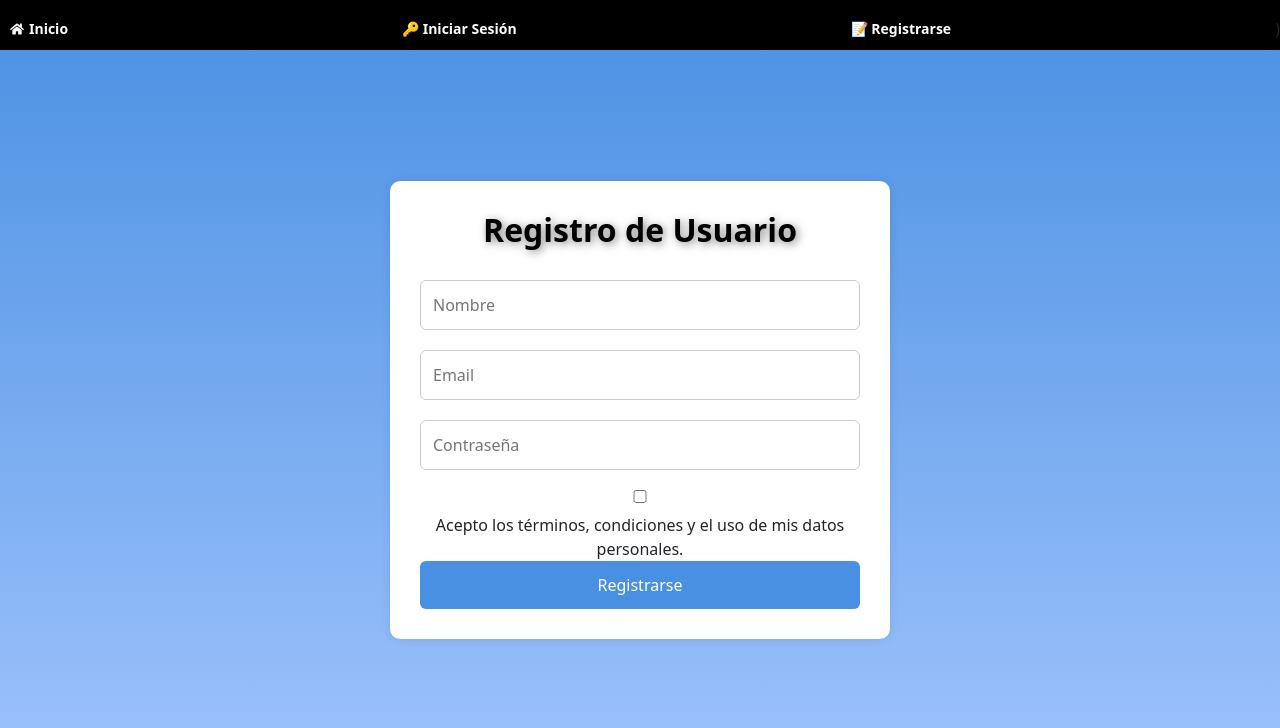
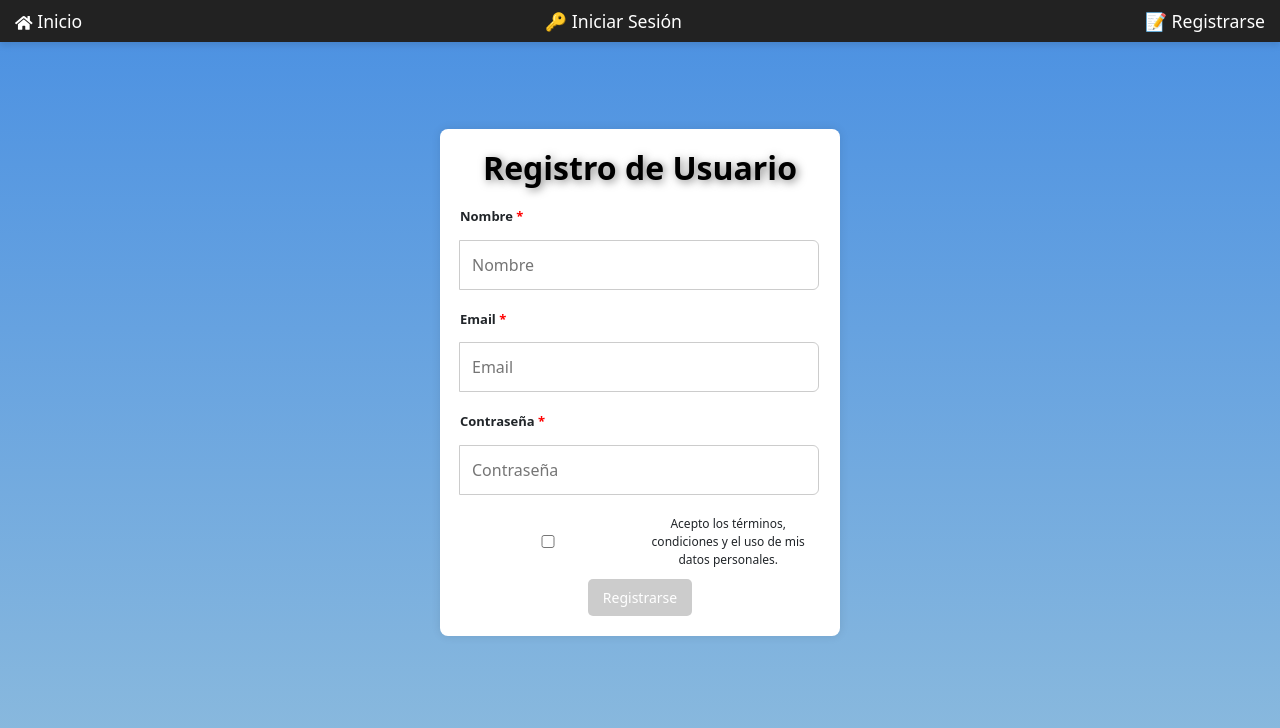
Before and after one commit to joseyonfa919/TFM_Proyecto, a React (Create React App) app in the folder frontend/: page /register in a window 1280 px wide. Shown: the top 728 px of the page. Built offline with nearby package versions, Linux system fonts and the light colour scheme.

Commit message:
Modificaciones 16-02-2025

```diff
--- a/frontend/src/components/Navbar.js
+++ b/frontend/src/components/Navbar.js
@@ -6,8 +6,8 @@ import '../style/Navbar.css';
 function Navbar() {
   const [isOpen, setIsOpen] = useState(false);
   const token = localStorage.getItem('token');
+  const location = useLocation();
   const navigate = useNavigate();
-  const location = useLocation();
 
   const handleLogout = () => {
     localStorage.removeItem('token');
@@ -16,17 +16,15 @@ function Navbar() {
     navigate('/');
   };
 
+
+
   const handleNavigateToChangePassword = () => {
     navigate('/change-password');
   };
-
-  const isAuthPage = location.pathname === "/login" || location.pathname === "/register";
+  const isAuthPage = location.pathname === "/login" || location.pathname === "/register"|| location.pathname === "/forgot-password";
 
   return (
-    <>
-      <div>
-        <div className="navbar">
-          {/* Opción de inicio alineada con las demás */}
+    <nav className="navbar">
       <Link to={token ? "/WelcomePage" : "/"} className="nav-item">
             <FaHome className="icon" /> Inicio
           </Link>
@@ -47,16 +45,13 @@ function Navbar() {
               <Link to="/multimodal" className="nav-item">🗣️ Interacción por Voz</Link>
               <Link to="/create-timeline" className="nav-item">📜 Crear Recuerdo</Link>
               <Link to="/timeline" className="nav-item">📑 Mis Recuerdos</Link>
-            </>
-          ) : null}
 
-
-          {token && (
           <div className="profile-container">
-              {/* Icono del perfil */}
-              <FaUserCircle size={30} className="profile-icon" onClick={() => setIsOpen(!isOpen)} />
-
-              {/* Menú desplegable */}
+            <FaUserCircle
+              size={30}
+              className="profile-icon"
+              onClick={() => setIsOpen(!isOpen)}
+            />
             {isOpen && (
               <div className="dropdown">
                 <ul className="menu-list">
@@ -66,13 +61,14 @@ function Navbar() {
               </div>
             )}
           </div>
+        </>
+      ) : (
+        <>
+          <Link to="/login" className="link">Iniciar Sesión</Link>
+          <Link to="/register" className="link">Registrarse</Link>
+        </>
       )}
-
-          )
-        </div>
-
-      </div>
-    </>
+    </nav>
   );
 }
 
--- a/frontend/src/pages/ForgotPassword.js
+++ b/frontend/src/pages/ForgotPassword.js
@@ -1,43 +1,62 @@
 import React, { useState } from 'react';
 import axios from 'axios';
-import Navbar from '../components/Navbar'; // Componente de navegación
+import { useNavigate } from 'react-router-dom';
+import Navbar from '../components/Navbar';
+import '../style/ForgotPassword.css';
 
-function ForgotPassword() {
+const ForgotPassword = () => {
     const [email, setEmail] = useState('');
     const [message, setMessage] = useState('');
+    const [loading, setLoading] = useState(false);
+    const navigate = useNavigate();
 
     const handleForgotPassword = async (e) => {
         e.preventDefault();
+        setLoading(true);
+        setMessage('');
+
         try {
             const response = await axios.post('http://127.0.0.1:5000/forgot-password', { email });
             setMessage(response.data.message);
+            setEmail(''); // 🔹 Esto limpiará la caja de texto después de enviar el formulario
         } catch (error) {
             console.error(error);
             setMessage(error.response?.data?.message || 'Error al enviar la solicitud.');
         }
+
+        setLoading(false);
     };
 
     return (
-        <div><Navbar /> {/* Renderiza el componente de barra de navegación. */}
-        <div style={{ textAlign: 'center', marginTop: '50px' }}>
-            <h2>Recuperación de Contraseña</h2>
+        <>
+            <Navbar />
+            <div className="forgot-password-container">
+                <div className="forgot-password-card">
+                    <h2 className="forgot-password-title">Recuperación de Contraseña</h2>
+                    <p className="forgot-password-text">
+                        Ingresa tu correo y te enviaremos un enlace para restablecer tu contraseña.
+                    </p>
                     <form onSubmit={handleForgotPassword}>
                         <input
                             type="email"
                             placeholder="Ingresa tu correo"
                             value={email}
                             onChange={(e) => setEmail(e.target.value)}
-                    style={{ margin: '10px', padding: '8px' }}
+                            className="forgot-password-input"
+                            required
                         />
-                <br />
-                <button type="submit" style={{ padding: '8px 16px' }}>
-                    Enviar
+                        <button type="submit" className="forgot-password-button" disabled={loading}>
+                            {loading ? 'Enviando...' : 'Enviar'}
                         </button>
                     </form>
-            {message && <p>{message}</p>}
+                    {message && <p className="forgot-password-message">{message}</p>}
+                    <button onClick={() => navigate('/login')} className="back-to-login">
+                        Volver a Iniciar Sesión
+                    </button>
                 </div>
             </div>
+        </>
     );
-}
+};
 
 export default ForgotPassword;
--- a/frontend/src/pages/Register.js
+++ b/frontend/src/pages/Register.js
@@ -9,6 +9,8 @@ function Register() {
   const [email, setEmail] = useState('');
   const [password, setPassword] = useState('');
   const [consent, setConsent] = useState(false);
+  const [errorMessage, setErrorMessage] = useState('');
+  const [errors, setErrors] = useState({}); // Estado para errores visuales
   const navigate = useNavigate();
 
   useEffect(() => {
@@ -19,6 +21,25 @@ function Register() {
   }, []);
 
   const handleRegister = async () => {
+    setErrorMessage('');
+    let newErrors = {};
+
+    // ✅ Validación de campos obligatorios
+    if (!name.trim()) newErrors.name = true;
+    if (!email.trim()) newErrors.email = true;
+    if (!password.trim()) newErrors.password = true;
+    if (Object.keys(newErrors).length > 0) {
+      setErrors(newErrors);
+      setErrorMessage('Todos los campos son obligatorios.');
+      return;
+    }
+
+    // ✅ Validación de aceptación de términos
+    if (!consent) {
+      setErrorMessage('Debes aceptar los términos y condiciones.');
+      return;
+    }
+
     try {
       console.log({ name, email, password });
       const response = await axios.post('http://127.0.0.1:5000/register', {
@@ -26,13 +47,14 @@ function Register() {
         email,
         password,
       });
+
       alert(response.data.message);
       navigate('/login');
     } catch (error) {
       if (error.response && error.response.data.message) {
-        alert(error.response.data.message);
+        setErrorMessage(error.response.data.message);
       } else {
-        alert('Error desconocido al registrar el usuario.');
+        setErrorMessage('Error desconocido al registrar el usuario.');
       }
     }
   };
@@ -43,24 +65,55 @@ function Register() {
       <div className="register-container">
         <div className="register-box">
           <h2 className="register-title">Registro de Usuario</h2>
+
+          {/* Mensaje de error si hay campos vacíos */}
+          {errorMessage && <p className="error-message">{errorMessage}</p>}
+
+          <div className="input-group">
+            <label className="input-label">Nombre <span className="required">*</span></label>
             <input
               type="text"
               placeholder="Nombre"
               value={name}
-          onChange={(e) => setName(e.target.value)}
+              onChange={(e) => {
+                setName(e.target.value);
+                setErrors({ ...errors, name: false });
+              }}
+              className={`register-input ${errors.name ? 'input-error' : ''}`}
+              required
             />
+          </div>
+
+          <div className="input-group">
+            <label className="input-label">Email <span className="required">*</span></label>
             <input
               type="email"
               placeholder="Email"
               value={email}
-          onChange={(e) => setEmail(e.target.value)}
+              onChange={(e) => {
+                setEmail(e.target.value);
+                setErrors({ ...errors, email: false });
+              }}
+              className={`register-input ${errors.email ? 'input-error' : ''}`}
+              required
             />
+          </div>
+
+          <div className="input-group">
+            <label className="input-label">Contraseña <span className="required">*</span></label>
             <input
               type="password"
               placeholder="Contraseña"
               value={password}
-          onChange={(e) => setPassword(e.target.value)}
+              onChange={(e) => {
+                setPassword(e.target.value);
+                setErrors({ ...errors, password: false });
+              }}
+              className={`register-input ${errors.password ? 'input-error' : ''}`}
+              required
             />
+          </div>
+
           <div className="terms-container">
             <input
               type="checkbox"
@@ -72,6 +125,7 @@ function Register() {
               Acepto los términos, condiciones y el uso de mis datos personales.
             </label>
           </div>
+
           <button
             onClick={handleRegister}
             disabled={!consent}
--- /dev/null
+++ b/frontend/src/style/ForgotPassword.css
@@ -0,0 +1,87 @@
+/* Fondo general igual al de Login */
+.forgot-password-container {
+    display: flex;
+    justify-content: center;
+    align-items: center;
+    height: 80vh;
+}
+
+/* Tarjeta contenedora */
+.forgot-password-card {
+    background: white;
+    padding: 20px;
+    border-radius: 12px;
+    box-shadow: 0 4px 10px rgba(0, 0, 0, 0.2);
+    text-align: center;
+    width: 450px;
+    margin-top: 50px; /* Ajuste para alineación */
+}
+
+/* Título */
+.forgot-password-title {
+    font-size: 24px;
+    font-weight: bold;
+    color: #333;
+    margin-bottom: 20px;
+}
+
+/* Texto de instrucciones */
+.forgot-password-text {
+    font-size: 14px;
+    color: #555;
+    margin-bottom: 20px;
+}
+
+/* Campo de entrada */
+.forgot-password-input {
+    width: 100%;
+    padding: 12px;
+    margin: 10px 0;
+    border: 1px solid #ccc;
+    border-radius: 8px;
+    font-size: 16px;
+    outline: none;
+}
+
+.forgot-password-input:focus {
+    border-color: #4A90E2;
+}
+
+/* Botón */
+.forgot-password-button {
+    width: 100%;
+    padding: 12px;
+    background-color: #007BFF;
+    color: white;
+    border: none;
+    border-radius: 8px;
+    font-size: 16px;
+    cursor: pointer;
+    transition: 0.3s;
+}
+
+.forgot-password-button:hover {
+    background-color: #0056b3;
+}
+
+/* Mensaje de respuesta */
+.forgot-password-message {
+    margin-top: 10px;
+    font-size: 14px;
+    color: #28a745;
+}
+
+/* Botón de volver a login */
+.back-to-login {
+    margin-top: 15px;
+    background: none;
+    border: none;
+    color: #007BFF;
+    font-size: 14px;
+    cursor: pointer;
+    text-decoration: underline;
+}
+
+.back-to-login:hover {
+    color: #0056b3;
+}
--- a/frontend/src/style/Navbar.css
+++ b/frontend/src/style/Navbar.css
@@ -1,123 +1,64 @@
-.navbar a {
-    color: white !important;
-    /* Asegura que los enlaces se mantengan en blanco */
-    text-decoration: none;
-    font-weight: bold;
-    font-size: 14px;
-    display: flex;
-    align-items: center;
-    gap: 5px;
-    padding:  10px;
-    border-radius: 5px;
-    transition: background 0.3s ease, color 0.3s ease;
+.navbar {
 
-}
-
-.navbar {
     display: flex;
     align-items: center;
     justify-content: space-between;
-    background-color: #1a1a1a;
-    padding: 5px 10px;
-    position: fixed;
-    top: 0;
-    width: 100%;
-    z-index: 1000;
-    height: 50px;
-    /* Fijar altura */
+    background-color: #222; /* Color oscuro elegante */
+    padding: 10px 20px;
+    box-shadow: 0px 4px 6px rgba(0, 0, 0, 0.1);
 }
 
-/* Al pasar el cursor */
-.navbar a:hover {
-    background: rgba(255, 255, 255, 0.2);
-    color: #f0f0f0;
-    /* Asegura que el color no cambie */
+.nav-item {
+    color: white;
+    text-decoration: none;
+    margin: 0 15px;
+    font-size: 1.1rem;
+    transition: color 0.3s ease-in-out;
 }
 
-/* Contenedor de enlaces en la barra */
-.nav-links {
-    display: flex;
-    /* Coloca los elementos en una fila */
-    flex-direction: row;
-    /* Asegura que se mantengan en línea */
-    flex-wrap: nowrap;
-    /* Evita que se desplacen a una segunda línea */
-    justify-content: center;
-    /* Centra los elementos horizontalmente */
-    align-items: center;
-    /* Centra los elementos verticalmente */
-    gap: 20px;
-    /* Espaciado entre enlaces */
-    overflow: hidden;
-    /* Evita desbordamientos */
+.nav-item:hover {
+    color: #f8b400; /* Color amarillo dorado al pasar el mouse */
 }
 
-.navbar ul {
-
-    align-items: center;
-    gap: 15px;
-    list-style: none;
-    flex-wrap: nowrap;
-}
-
-/* Contenedor del perfil de usuario */
 .profile-container {
     position: relative;
     display: flex;
     align-items: center;
 }
 
-/* Icono del perfil */
 .profile-icon {
     color: white;
-    transition: color 0.3s ease;
-    /* Transición suave al pasar el mouse */
+    cursor: pointer;
+    transition: transform 0.3s ease-in-out;
 }
 
 .profile-icon:hover {
-    color: #ddd;
-    /* Cambia el color al pasar el cursor */
+    transform: scale(1.1);
 }
-
-
 
 .dropdown {
     position: absolute;
-    top: 100px; /* Ajusta la distancia hacia abajo */
-    right: 30px; /* Mantiene el menú alineado a la derecha */
-    background-color: white;
-    border-radius: 8px;
+    top: 40px;
+    right: 0;
+    background-color: #333;
+    color: white;
+    border-radius: 5px;
     box-shadow: 0px 4px 6px rgba(0, 0, 0, 0.2);
-    padding: 10px;
-    min-width: 220px;
-    z-index: 1000;
+    width: 150px;
 }
 
-main {
-    padding-top: 80px; /* Ajusta según la altura de la navbar */
-}
-/* Estilos del menú desplegable */
 .menu-list {
     list-style: none;
-    padding: 0;
     margin: 0;
+    padding: 10px 0;
 }
 
-/* Estilos de los elementos dentro del menú */
 .menu-item {
     padding: 10px 15px;
-    text-decoration: none;
-    color: black;
-    font-size: 12px;
     cursor: pointer;
-    transition: background 0.3s ease;
+    transition: background 0.3s;
 }
 
 .menu-item:hover {
-    background: rgba(0, 0, 0, 0.1);
+    background-color: #444;
 }
-
-body {
-    padding-top: 60px;
-    /* Ajusta este valor según la altura real de tu navbar */
-}
--- a/frontend/src/style/Register.css
+++ b/frontend/src/style/Register.css
@@ -1,16 +1,11 @@
 /* Mantén el fondo de la página sin afectar la barra de navegación */
-body {
-    background: linear-gradient(to bottom, #4A90E2, #A1C4FD);
-    margin: 0;
-    font-family: 'Arial', sans-serif;
-}
 
 /* Asegurar que el contenedor del formulario no afecte la barra */
 .register-container {
     display: flex;
-    justify-content: center; /* Centrado horizontal */
-    align-items: center; /* Centrado vertical */
-    height: 90vh; /* Ocupar toda la altura de la pantalla */
+    justify-content: center;
+    align-items: center;
+    height: 85vh; /* Ajustar altura */
 }
 
 /* Mantener los inputs y botones con su propio diseño */
@@ -24,26 +19,24 @@ body {
     border-radius: 6px;
     font-size: 16px;
 }
-
 .register-box {
     background: white;
-    padding: 30px;
-    border-radius: 10px;
+    padding: 20px; /* Reducir padding */
+    border-radius: 8px; /* Redondear bordes */
     box-shadow: 0px 0px 10px rgba(0, 0, 0, 0.1);
     text-align: center;
-    width: 500px;
+    width: 400px; /* Reducir el ancho */
 }
-
 .register-button {
-    width: 100%;
-    padding: 12px;
-    background-color: #4A90E2;
+    background-color: #007bff;
     color: white;
     border: none;
-    border-radius: 6px;
-    font-size: 16px;
+    padding: 8px 15px; /* Reducir padding */
+    font-size: 14px; /* Reducir tamaño de fuente */
     cursor: pointer;
+    border-radius: 5px;
     transition: background 0.3s ease;
+    margin-top: 10px; /* Menos espacio antes del botón */
 }
 
 .register-button:hover {
@@ -52,17 +45,20 @@ body {
 
 /* Asegurar que la barra de navegación no se vea afectada */
 .navbar {
-    position: fixed;
-    width: 100%;
-    top: 0;
-    background: black; /* O el color que necesites */
-    padding: 10px 0;
-    z-index: 1000; /* Asegura que esté por encima del contenido */
+    display: flex;
+    align-items: center;
+    justify-content: space-between;
+    background-color: #222;
+    /* Mismo color en todas las páginas */
+    padding: 10px 20px;
+    box-shadow: 0px 4px 6px rgba(0, 0, 0, 0.1);
 }
+
 
 .register-title {
 
-    color: black; /* O el color que necesites */
+    color: black;
+    /* O el color que necesites */
 
 }
 
@@ -70,6 +66,71 @@ body {
 @media (max-width: 768px) {
     .register-container {
         width: 95%;
-        margin-top: 100px;  /* Ajustar margen para evitar que la barra lo tape */
+        margin-top: 100px;
+        /* Ajustar margen para evitar que la barra lo tape */
     }
 }
+
+.register-button.disabled {
+    background-color: #ccc;
+    cursor: not-allowed;
+}
+
+/* Mensaje de error */
+.error-message {
+    color: red;
+    font-size: 14px;
+    text-align: center;
+    margin-bottom: 10px;
+}
+
+/* Asterisco rojo para campos obligatorios */
+.required {
+    color: red;
+    font-weight: bold;
+}
+
+/* Contenedor de cada input */
+.input-group {
+    display: flex;
+    flex-direction: column;
+    text-align: left;
+    margin-bottom: 10px;
+}
+
+/* Etiquetas de los campos */
+.input-label {
+    font-size: 13px; /* Tamaño más compacto */
+    font-weight: bold;
+    margin-bottom: 3px;
+}
+
+
+/* Ajustar los inputs y márgenes */
+.register-input {
+    width: 100%;
+    padding: 10px; /* Reducir padding */
+    margin: 5px 0; /* Menos espacio entre campos */
+    border: 1px solid #ccc;
+    border-radius: 5px;
+    font-size: 14px; /* Reducir tamaño de fuente */
+}
+
+/* Borde rojo cuando hay un error */
+.input-error {
+    border: 2px solid red !important;
+    background-color: #ffe6e6;
+}
+
+/* Deshabilitar el botón si no se aceptan los términos */
+.register-button.disabled {
+    background-color: #ccc;
+    cursor: not-allowed;
+}
+.terms-container {
+    display: flex;
+    align-items: center;
+    justify-content: center;
+    font-size: 12px; /* Reducir tamaño de texto */
+    margin-top: 5px;
+}
```
Lines whose indentation alone changed are shown as unchanged.
